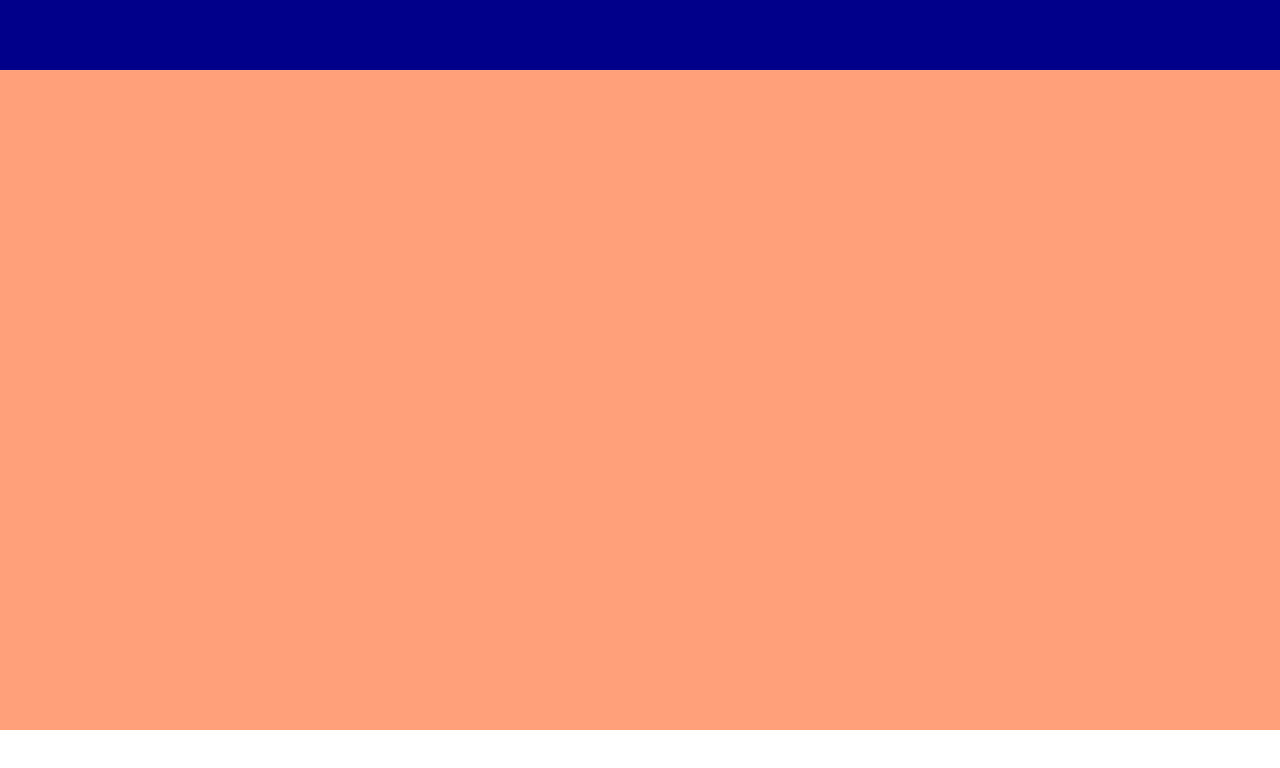
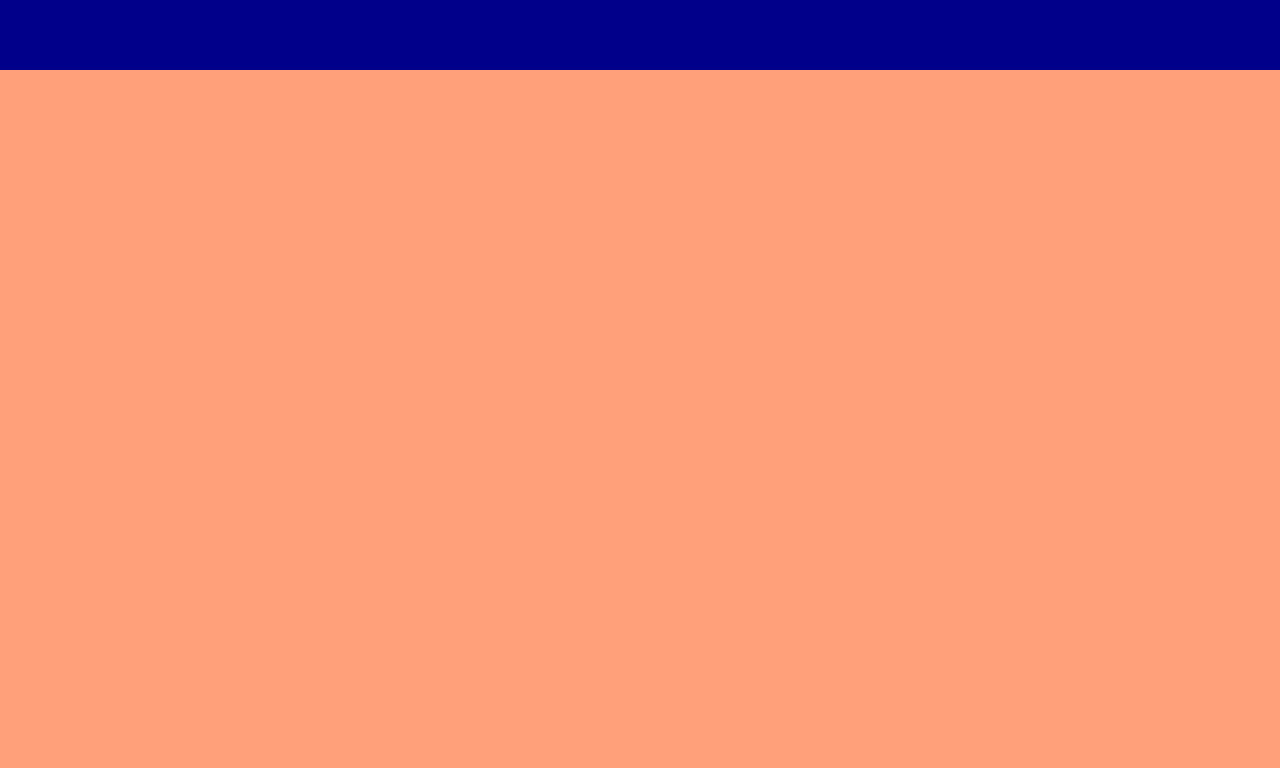
Before and after one commit to Sransonette/personal-website, a React (Create React App) app: page / in a window 1280 px wide. Shown: the top 768 px of the page. Built offline with nearby package versions, Linux system fonts and the light colour scheme.

Commit message:
add css to .sections div to prevent topbar from covering text at top of page

```diff
--- a/src/App.scss
+++ b/src/App.scss
@@ -5,5 +5,7 @@
         width: 100%;
         height: calc(100vh - 70px);
         background-color: lightsalmon;
+        position: relative;
+        top: 70px;
     }
 }
```
